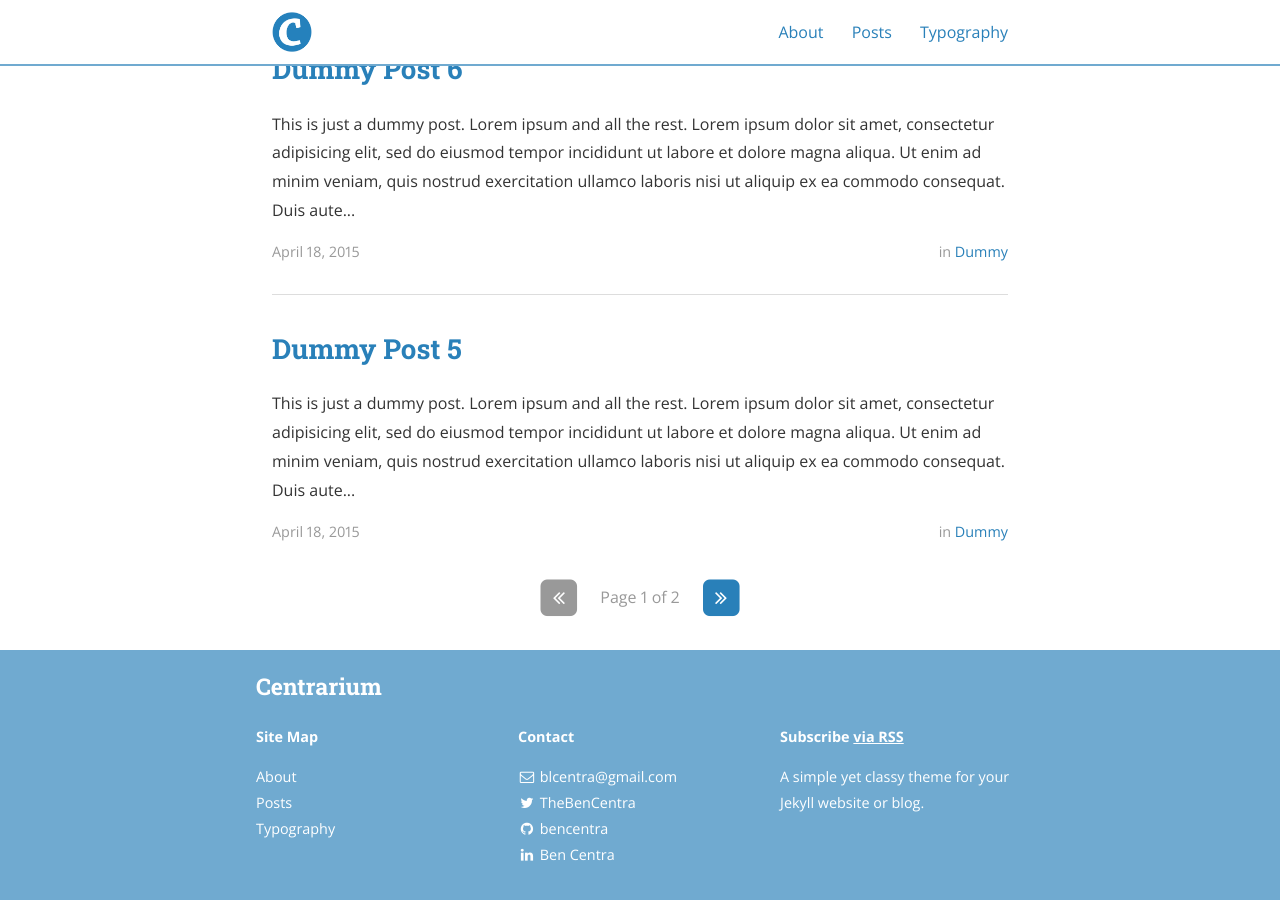
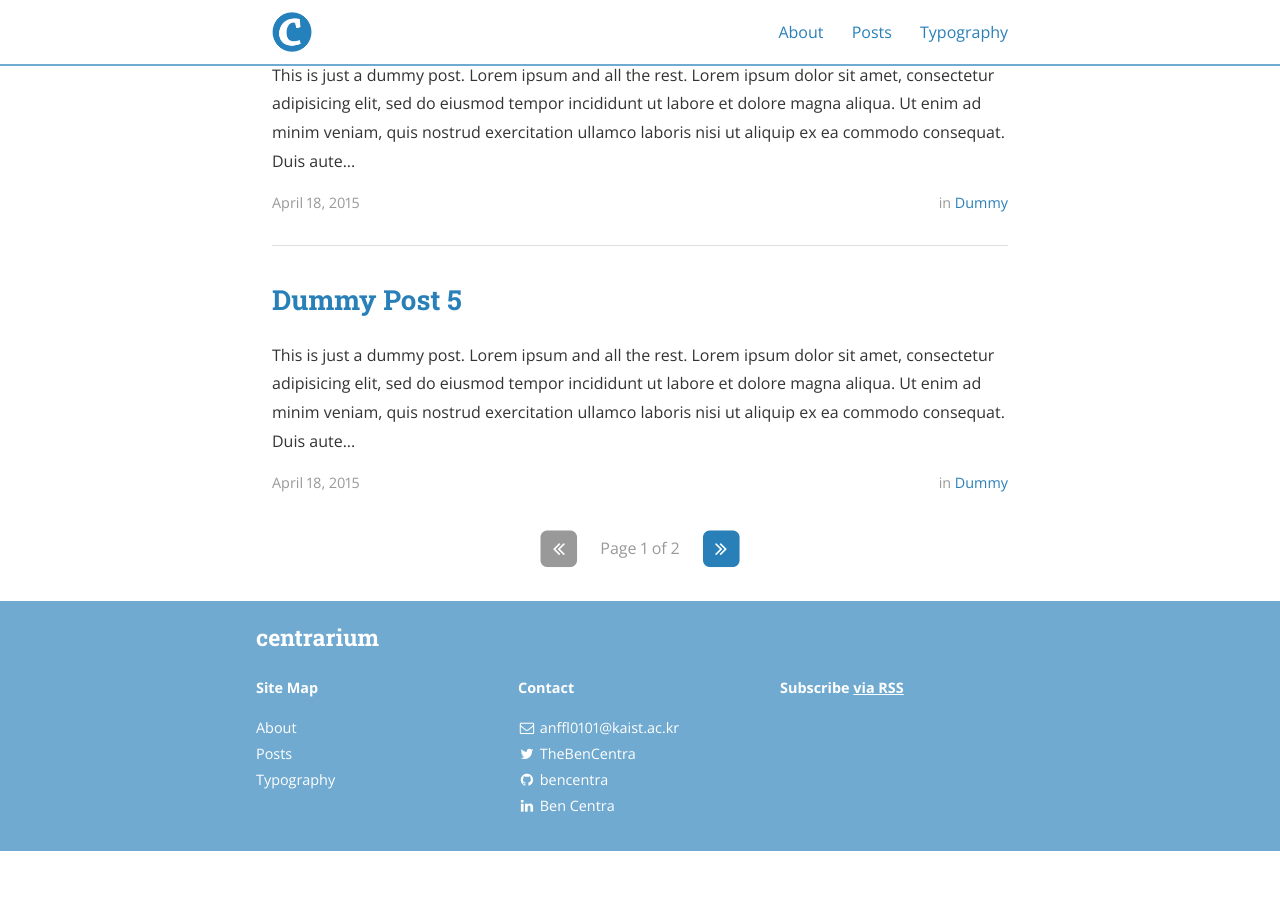
Before and after one commit to anffl0101/centrarium, a Jekyll site: the page built from index.html, in a window 1280 px wide and 900 px high, scrolled down 1275 px. Built offline with Jekyll 4.4.1, drawn with Linux system fonts in a browser that asks for light colours; nearby versions of some CDN libraries; the list of posts is cut into pages by our own code; after the commit the page ends 2126 px from its top, so only the background shows below that; some of the changed text lies outside the part shown.

Commit message:
Update _config.yml

```diff
--- a/_config.yml
+++ b/_config.yml
@@ -9,16 +9,16 @@ exclude:
   - "/vendor/"
 
 # Site settings
-title: Centrarium
-subtitle: "A simple yet classy theme for your Jekyll website or blog"
-email: blcentra@gmail.com
-name: Ben Centra
+title:
+subtitle:
+email: anffl0101@kaist.ac.kr
+name: Jiheon Lee
 description: >
-  A simple yet classy theme for your Jekyll website or blog.
+
 # Base URL of site (i.e. /blog). It should always start with a slash,
 # and never end with a slash. Set it to a blank value if hosting at the
 # root of your server.
-baseurl: "" # the subpath of your site, e.g. /blog/
+baseurl: "/jiheonlee" # the subpath of your site, e.g. /blog/
 url: "" # the base hostname & protocol for your site
 cover: "/assets/header_image.jpg"
 logo: "/assets/logo.png"
@@ -81,14 +81,14 @@ social:
     username: TheBenCentra
     url: https://twitter.com/TheBenCentra
     desc: Follow me on Twitter
-    share: true
+    share: false
 
   - name: Facebook
     icon: facebook
     username: thebencentra
     url: ""
     desc: Friend me on Facebook
-    share: true
+    share: false
 
   - name: GitHub
     icon: github
@@ -102,14 +102,14 @@ social:
     username: Ben Centra
     url: https://www.linkedin.com/pub/ben-centra/47/769/60a
     desc: Connect with me on LinkedIn
-    share: true
+    share: false
 
   - name: Google+
     icon: google-plus
     username: ""
     url: ""
     desc: Add me to your Circles
-    share: true
+    share: false
 
   - name: YouTube
     icon: youtube
@@ -130,7 +130,7 @@ social:
     username: ""
     url: ""
     desc: Follow me on Pinterest
-    share: true
+    share: false
 
   - name: SoundCloud
     icon: soundcloud
@@ -179,7 +179,7 @@ social:
     username: ""
     url: ""
     desc: Share to Reddit
-    share: true
+    share: false
 
   - name: "Hacker News"
     icon: hacker-news
```
